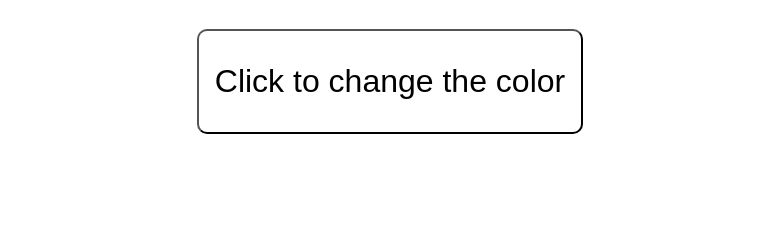
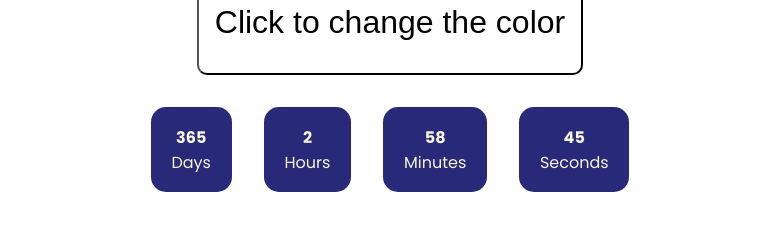
Before and after one commit to lieyor/color__changer, a plain HTML site: page index.html in a window 1280 px wide. Shown: the part 405-636 px from the top of the page, without its empty margins (250-1029 px from the left). Drawn offline with Linux system fonts and the light colour scheme; a web font is replaced by a local one.

Commit message:
add: counterDown

```diff
--- a/app.js
+++ b/app.js
@@ -1,5 +1,7 @@
 const colorBg = document.getElementById("color");
 const btn = document.getElementById("btn");
+const items = document.querySelectorAll(".info_cont > h4");
+const countDownContainer = document.querySelector(".countdown")
 
 const hex = [
   "0",
@@ -37,3 +39,36 @@ function generateColor() {
 function getRandomNumber() {
     return Math.floor(Math.random() * hex.length)
 }
+
+
+let countDownDate = new Date(2026, 3, 27, 19, 56, 0).getTime()
+
+function getCountDownTime() {
+    let timeNow = new Date().getTime();
+
+
+    const distinguish = countDownDate - timeNow;
+
+    const oneDay = 24 * 60 * 60 * 1000
+    const oneHour = 60 * 60 * 1000
+    const oneMinute = 60 * 1000
+
+    let day = Math.floor(distinguish/ oneDay);
+    let hour = Math.floor((distinguish % oneDay) / oneHour)
+    let minute = Math.floor((distinguish % oneHour) / oneMinute)
+    let seconds = Math.floor((distinguish % oneMinute) / 1000)
+
+
+    const valuesOfTime = [day, hour, minute, seconds]
+
+    items.forEach(function (item, index){
+        item.textContent = valuesOfTime[index]
+    })
+
+    if (distinguish < 0){
+        clearInterval(countDownInterval)
+        countDownContainer.innerHTML = '<h4> Time was run out</h4>'
+    }
+}
+
+let countDownInterval= setInterval(getCountDownTime, 1000)
--- a/index.html
+++ b/index.html
@@ -1,5 +1,6 @@
 <!DOCTYPE html>
 <html lang="en">
+
 <head>
     <meta charset="UTF-8" />
     <meta name="viewport" content="width=device-width, initial-scale=1.0" />
@@ -8,8 +9,7 @@
     <link rel="preconnect" href="https://fonts.gstatic.com" crossorigin />
     <link
         href="https://fonts.googleapis.com/css2?family=Poppins:ital,wght@0,100;0,200;0,300;0,400;0,500;0,600;0,700;0,800;0,900;1,100;1,200;1,300;1,400;1,500;1,600;1,700;1,800;1,900&family=Roboto:ital,wght@0,100..900;1,100..900&family=Sansation:ital,wght@0,300;0,400;0,700;1,300;1,400;1,700&family=Winky+Rough:ital,wght@0,300..900;1,300..900&display=swap"
-      rel="stylesheet"
-    />
+        rel="stylesheet" />
     <title>Document</title>
 </head>
 
@@ -20,7 +20,27 @@
             <span id="color" class="color">#FFF456</span>
         </h2>
         <button id="btn" class="btn">Click to change the color</button>
+        <div class="countdown">
+            <div class="info_cont">
+                <h4 class="days">10</h4>
+                <span>Days</span>
             </div>
+            <div class="info_cont">
+                <h4 class="hour">15</h4>
+                <span>Hours</span>
+            </div>
+            <div class="info_cont">
+                <h4 class="minutes">45</h4>
+                <span>Minutes</span>
+            </div>
+            <div class="info_cont">
+                <h4 class="seconds">56</h4>
+                <span>Seconds</span>
+            </div>
+        </div>
+    </div>
+
     <script src="app.js"></script>
 </body>
+
 </html>
--- a/style.css
+++ b/style.css
@@ -15,6 +15,7 @@ body{
 .container{
     align-items: center;
     justify-items: center;
+    /* height: 100vh; */
 }
 .container h2{
     border: 2px solid black;
@@ -39,3 +40,25 @@ body{
     background-color: #292979;
     color: #b565ff;
 }
+
+.countdown{
+  margin-top: 2rem;
+  display: flex;
+  flex-direction: row;
+}
+.countdown_items{
+    display: flex;
+
+}
+
+.info_cont {
+    display: flex;
+    flex-direction: column;
+    justify-content: center;
+    align-items: center;
+    background-color: #292979;
+    margin: 0 1rem;
+    padding: 1.1rem 1.3rem;
+    border-radius: 15px;
+    color: beige;
+}
```
Lines whose indentation alone changed are shown as unchanged.
